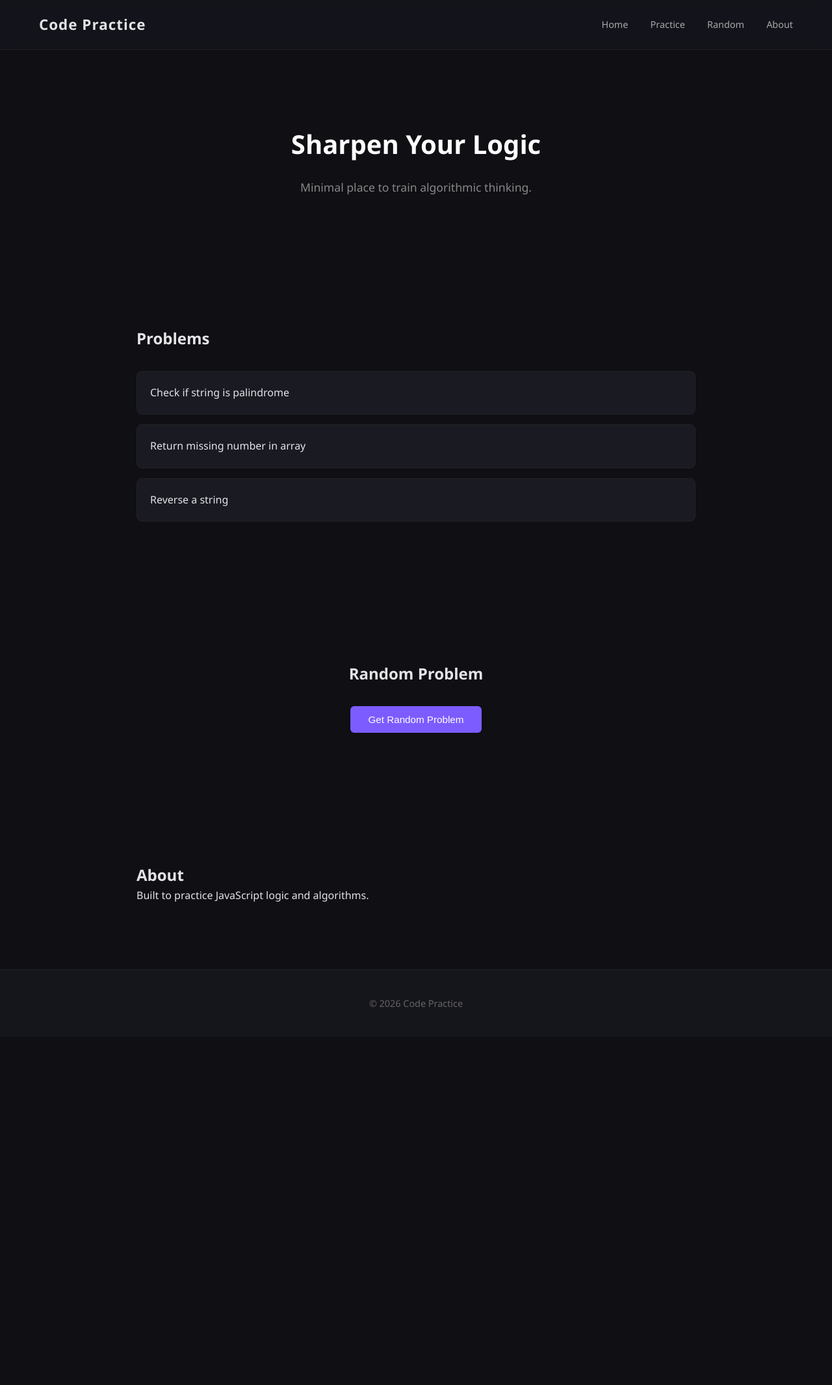
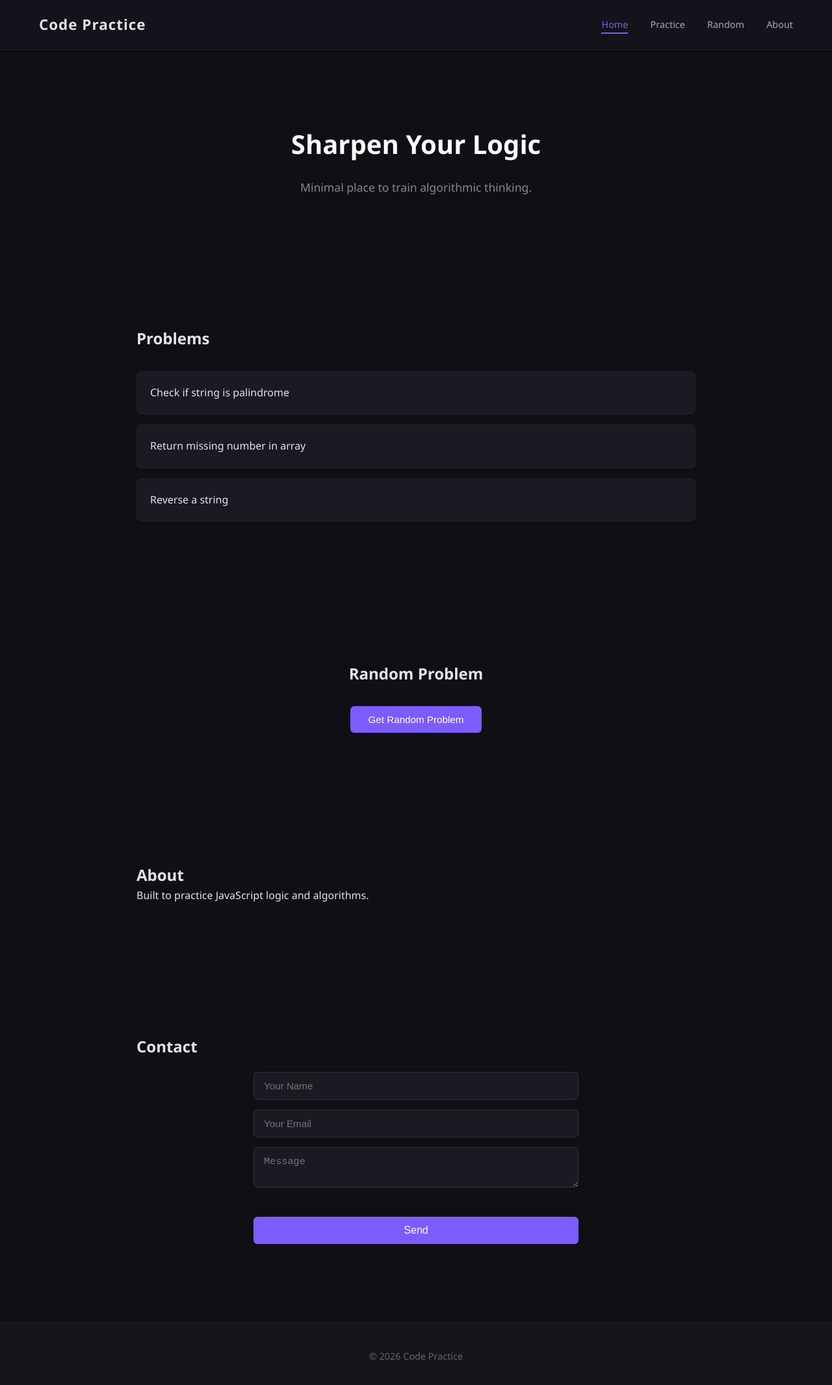
Before and after one commit to ajgixin3-del/CodeLab, a plain HTML site: page index.html in a window 1280 px wide. Shown: the whole page at 65% size. Before the commit the page ends 1596 px from the top, so only its background shows below. Drawn offline with Linux system fonts and the light colour scheme.

Commit message:
a lot of things

```diff
--- a/app.js
+++ b/app.js
@@ -13,3 +13,47 @@ button.addEventListener("click", function () {
   const randomIndex = Math.floor(Math.random() * problems.length);
   output.textContent = problems[randomIndex];
 });
+
+const sections = document.querySelectorAll("section");
+const navLinks = document.querySelectorAll("nav a");
+
+window.addEventListener("scroll", () => {
+  let current = "";
+
+  sections.forEach((section) => {
+    const sectionTop = section.offsetTop - 100;
+    if (pageYOffset >= sectionTop) {
+      current = section.getAttribute("id");
+    }
+  });
+
+  navLinks.forEach((link) => {
+    link.classList.remove("active");
+    if (link.getAttribute("href") === `#${current}`) {
+      link.classList.add("active");
+    }
+  });
+});
+
+const contactForm = document.getElementById("contactForm");
+const formOutput = document.getElementById("formOutput");
+
+contactForm.addEventListener("submit", (e) => {
+  e.preventDefault();
+  const name = document.getElementById("name").value;
+  formOutput.textContent = `Thanks, ${name}! Your message is received.`;
+  contactForm.reset();
+});
+
+const problemItems = document.querySelectorAll("#practice li");
+
+problemItems.forEach((item) => {
+  item.addEventListener("mouseenter", () => {
+    item.style.backgroundColor = "#7c5cff";
+    item.style.color = "#fff";
+  });
+  item.addEventListener("mouseleave", () => {
+    item.style.backgroundColor = "#1a1a23";
+    item.style.color = "#e4e4e7";
+  });
+});
--- a/index.html
+++ b/index.html
@@ -42,6 +42,17 @@
       <p>Built to practice JavaScript logic and algorithms.</p>
     </section>
 
+    <section id="contact">
+      <h2>Contact</h2>
+      <form id="contactForm">
+        <input type="text" id="name" placeholder="Your Name" required />
+        <input type="email" id="email" placeholder="Your Email" required />
+        <textarea id="message" placeholder="Message"></textarea>
+        <button type="submit">Send</button>
+      </form>
+      <p id="formOutput"></p>
+    </section>
+
     <footer>
       <p>© 2026 Code Practice</p>
     </footer>
--- a/style.css
+++ b/style.css
@@ -117,3 +117,56 @@ button:hover {
   transform: translateY(-3px);
   box-shadow: 0 10px 25px rgba(124, 92, 255, 0.3);
 }
+
+nav a.active {
+  color: #7c5cff;
+  border-bottom: 2px solid #7c5cff;
+  padding-bottom: 3px;
+}
+
+#contact form {
+  display: flex;
+  flex-direction: column;
+  gap: 15px; /* расстояние между полями */
+  max-width: 500px; /* не растягиваем форму на всю ширину */
+  margin: 20px auto; /* центрируем форму */
+}
+
+#contact input,
+#contact textarea {
+  padding: 12px 15px;
+  border-radius: 6px;
+  border: 1px solid #333;
+  background: #1a1a23;
+  color: #eee;
+  font-size: 0.95rem;
+  resize: vertical; /* textarea можно менять только по высоте */
+}
+
+#contact input:focus,
+#contact textarea:focus {
+  outline: none;
+  border-color: #7c5cff;
+}
+
+#contact button {
+  padding: 12px 20px;
+  border: none;
+  border-radius: 6px;
+  background: #7c5cff;
+  color: white;
+  font-size: 1rem;
+  cursor: pointer;
+  transition: 0.3s;
+}
+
+#contact button:hover {
+  transform: translateY(-3px);
+  box-shadow: 0 10px 25px rgba(124, 92, 255, 0.3);
+}
+
+#formOutput {
+  text-align: center;
+  margin-top: 15px;
+  color: #7c5cff;
+}
```
